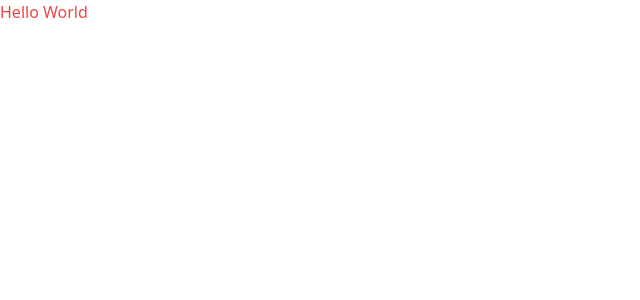
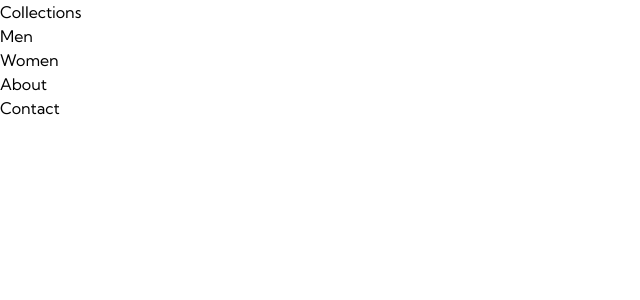
Before and after one commit to LeftySolara/fm-ecommerce-product-page, a React (Vite) app: page / in a window 1280 px wide. Shown: the top 300 px of the page, without its empty margins (0-640 px from the left). Built offline with nearby package versions, Linux system fonts and the light colour scheme.

Commit message:
Add: navbar list items and theme config

```diff
--- a/index.html
+++ b/index.html
@@ -3,6 +3,12 @@
   <head>
     <meta charset="UTF-8" />
     <link rel="icon" type="image/png" href="/images/favicon-32x32.png" />
+    <link rel="preconnect" href="https://fonts.googleapis.com" />
+    <link rel="preconnect" href="https://fonts.gstatic.com" crossorigin />
+    <link
+      href="https://fonts.googleapis.com/css2?family=Kumbh+Sans:wght@400;700&display=swap"
+      rel="stylesheet"
+    />
     <meta name="viewport" content="width=device-width, initial-scale=1.0" />
     <title>E-commerce Product Page</title>
   </head>
--- a/src/App.tsx
+++ b/src/App.tsx
@@ -1,9 +1,10 @@
 import "./App.css";
+import Navbar from "./components/Navbar/Navbar";
 
 function App() {
   return (
     <div>
-      <h1 className="text-red-500">Hello World</h1>
+      <Navbar />
     </div>
   );
 }
--- /dev/null
+++ b/src/components/Navbar/NavList.tsx
@@ -0,0 +1,18 @@
+import NavListItem from "./NavListItem";
+
+interface NavListProps {
+  items: Array<string>;
+}
+
+const NavList = (props: NavListProps) => {
+  const { items } = props;
+  return (
+    <ul>
+      {items.map((item) => (
+        <NavListItem text={item} key={item} />
+      ))}
+    </ul>
+  );
+};
+
+export default NavList;
--- /dev/null
+++ b/src/components/Navbar/NavListItem.tsx
@@ -0,0 +1,14 @@
+interface NavListItemProps {
+  text: string;
+}
+
+const NavListItem = (props: NavListItemProps) => {
+  const { text } = props;
+  return (
+    <li>
+      <a href="#">{text}</a>
+    </li>
+  );
+};
+
+export default NavListItem;
--- /dev/null
+++ b/src/components/Navbar/Navbar.tsx
@@ -0,0 +1,13 @@
+import NavList from "./NavList";
+
+const Navbar = () => {
+  const navItems = ["Collections", "Men", "Women", "About", "Contact"];
+
+  return (
+    <div className="h-1 w-full border-solid">
+      <NavList items={navItems} />
+    </div>
+  );
+};
+
+export default Navbar;
--- a/tailwind.config.cjs
+++ b/tailwind.config.cjs
@@ -1,8 +1,28 @@
 /** @type {import('tailwindcss').Config} */
+
+const defaultTheme = require("tailwindcss/defaultTheme");
+
 module.exports = {
   content: ["./index.html", "./src/**/*.{html,js,jsx,ts,tsx}"],
   theme: {
-    extend: {},
+    colors: {
+      white: "hsl(0, 0%, 100%)",
+      black: "hsl(0, 0%, 0%)",
+      orange: "hsl(26, 100%, 55%)",
+      paleOrange: "hsl(25, 100%, 94%)",
+
+      blue: {
+        100: "hsl(223, 64%, 98%)",
+        200: "hsl(220, 14%, 75%)",
+        300: "hsl(219, 9%, 45%)",
+        400: "hsl(220, 13%, 13%)",
+      },
+    },
+    extend: {
+      fontFamily: {
+        sans: ["Kumbh Sans", ...defaultTheme.fontFamily.sans],
+      },
+    },
   },
   plugins: [],
 };
```
